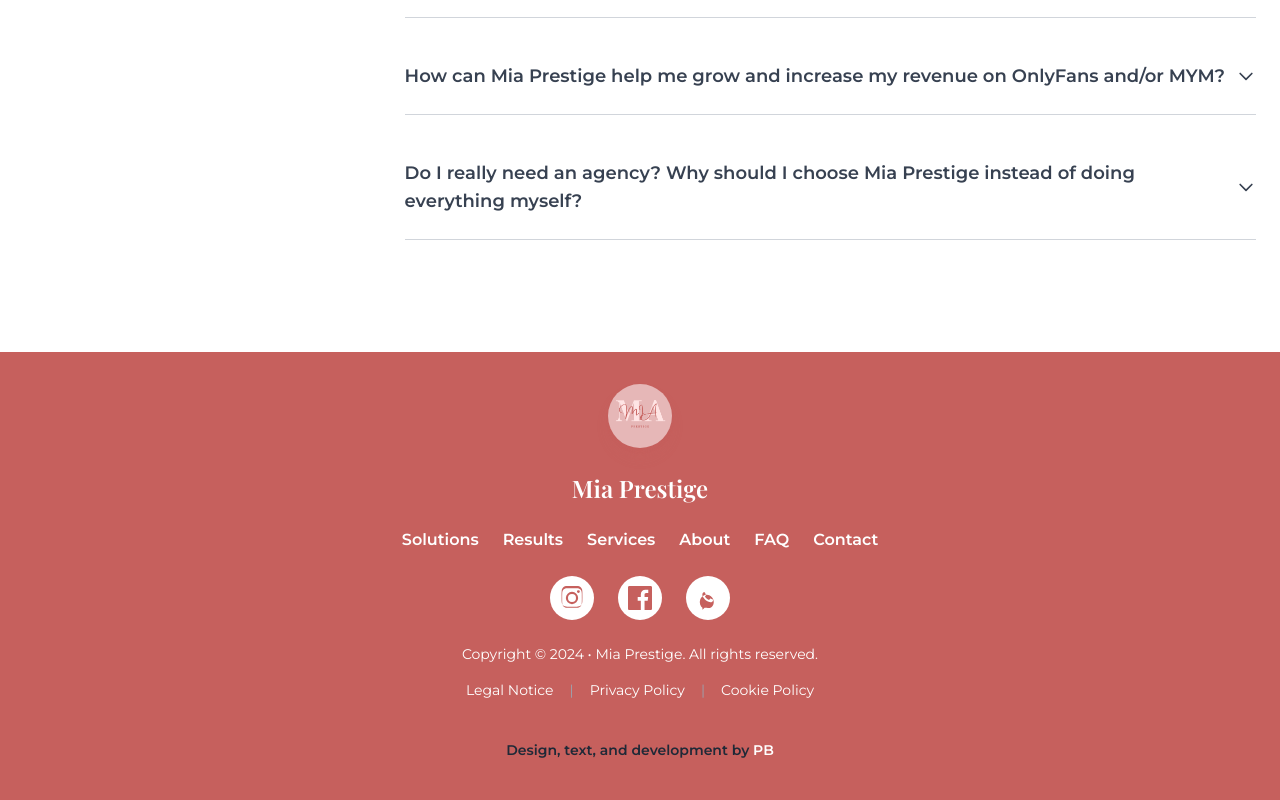
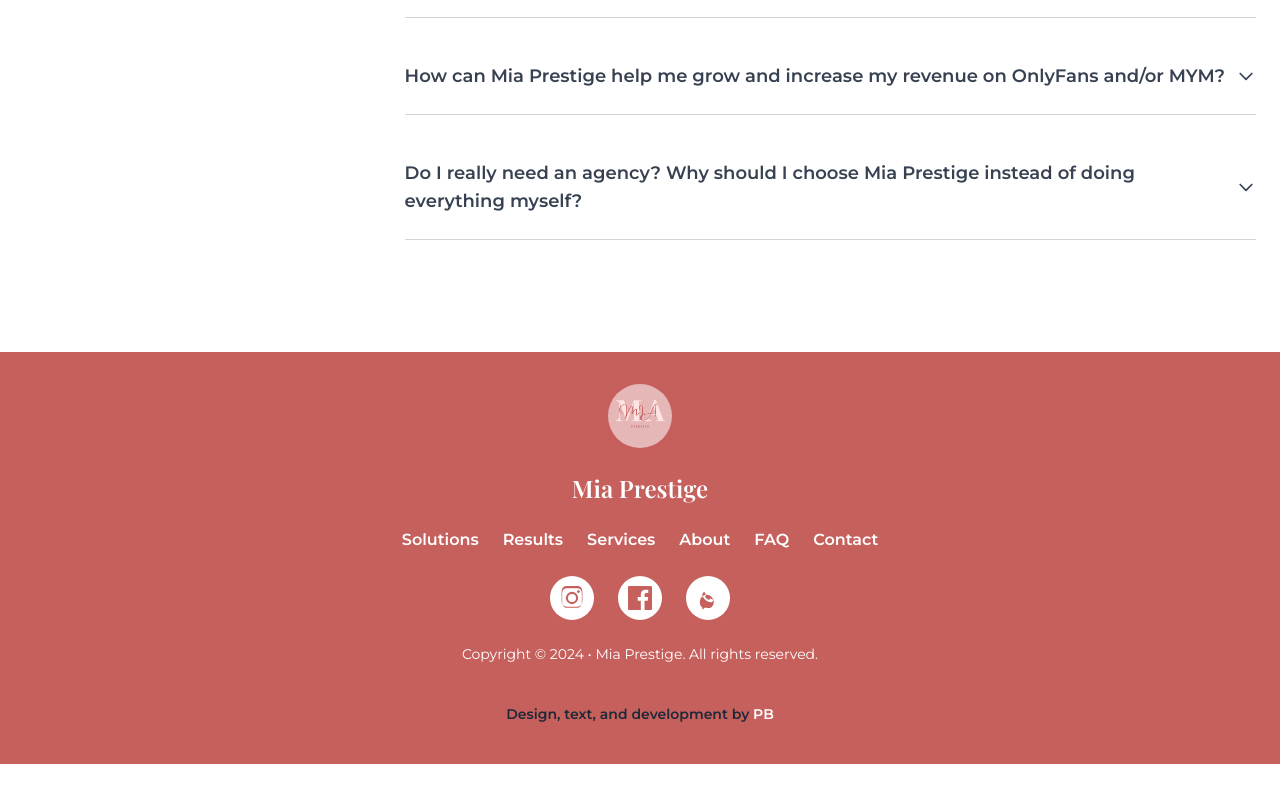
Before and after one commit to Philippebrouillet/prestigeM, a SvelteKit app: page / in a window 1280 px wide. Shown: the part 8168-8968 px from the top of the page. After the commit the page ends 8932 px from the top, so only its background shows below. Built offline with nearby package versions, Linux system fonts and the light colour scheme; a web font is replaced by a local one.

Commit message:
remove l

```diff
--- a/src/components/Footer.svelte
+++ b/src/components/Footer.svelte
@@ -90,15 +90,6 @@
 
 		<!-- Copyright Text -->
 		<p class="text-sm mb-4">Copyright © 2024 • {agencyName}. All rights reserved.</p>
-
-		<!-- Legal Links -->
-		<div class="flex justify-center space-x-4 text-sm">
-			<a href="#hero" class="hover:underline">Legal Notice</a>
-			<span class="text-gray-400">|</span>
-			<a href="#hero" class="hover:underline">Privacy Policy</a>
-			<span class="text-gray-400">|</span>
-			<a href="#hero" class="hover:underline">Cookie Policy</a>
-		</div>
 	</div>
 
 	<!-- Bottom Bar -->
```
